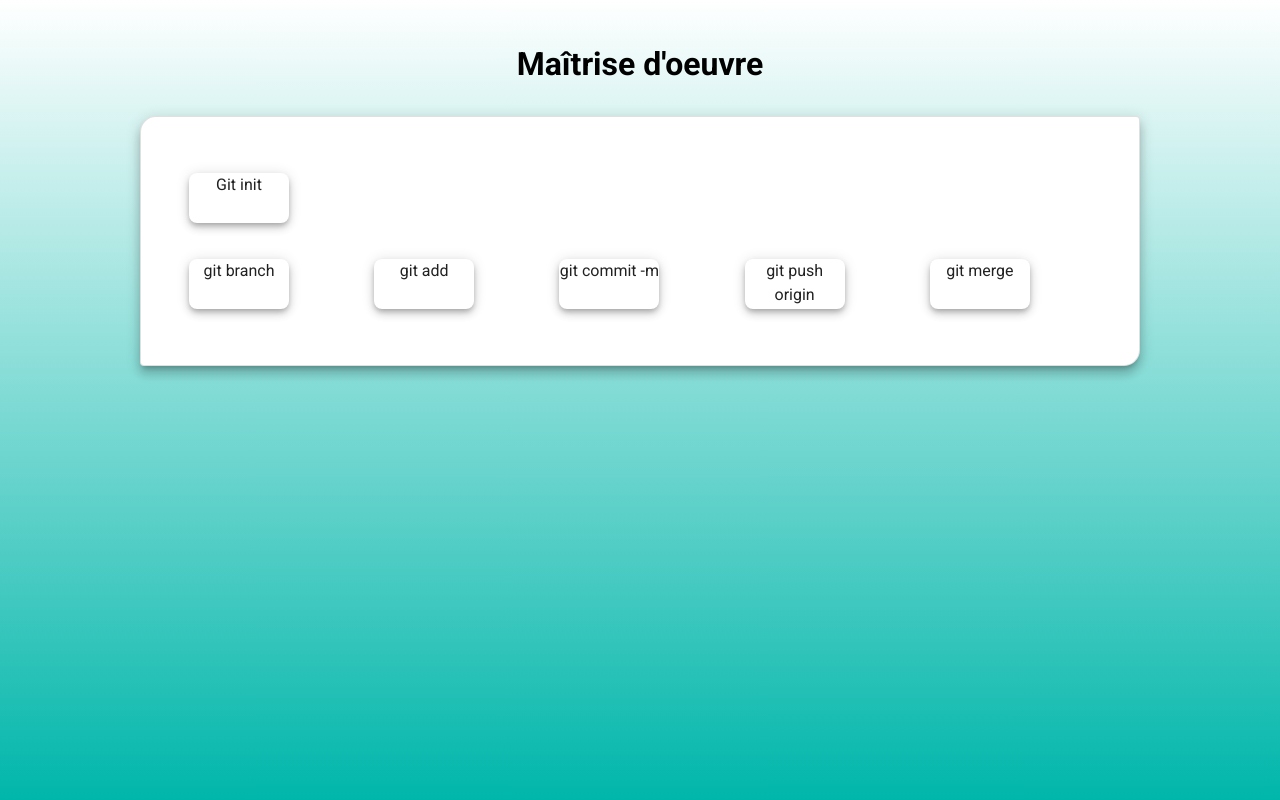
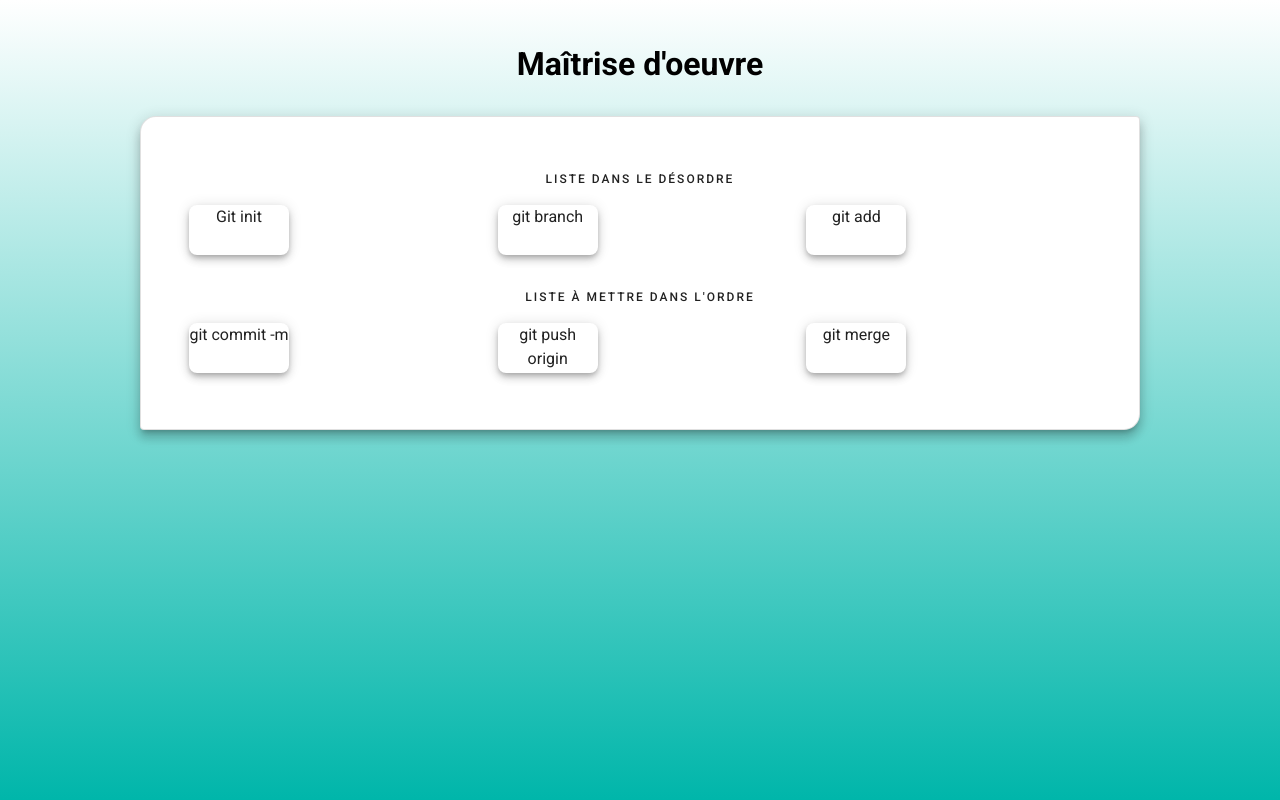
Before and after one commit to SammyMERAZGA/ProjectCircle, a Vue app: page /play/moe in a window 1280 px wide. Built offline with nearby package versions, Linux system fonts and the light colour scheme.

Commit message:
[MOE] Add row text

```diff
--- a/src/views/Moe/index.ts
+++ b/src/views/Moe/index.ts
@@ -16,40 +16,42 @@ export default class Moe extends Vue {
   order = 17;
   rows = [
     {
+      text: "Liste dans le désordre",
       index: 1,
       items: [
         {
           title: "Git init",
-          id: 1,
+          id: 1
         },
-      ],
+        {
+          title: "git branch",
+          id: 2
+        },
+        {
+          title: "git add",
+          id: 3
+        }
+      ]
     },
     {
+      text: "Liste à mettre dans l'ordre",
       index: 2,
       items: [
         {
-          title: "git branch",
-          id: 2,
-        },
-        {
-          title: "git add",
-          id: 3,
-        },
-        {
           title: "git commit -m",
-          id: 4,
+          id: 4
         },
         {
           title: "git push origin",
-          id: 5,
+          id: 5
         },
         {
           title: "git merge",
-          id: 6,
-        },
-      ],
-    },
-  ];
+          id: 6
+        }
+      ]
+    }
+  ]
   computed(): void {
     console.log("object");
     if (this.e6 === 6) {
```
